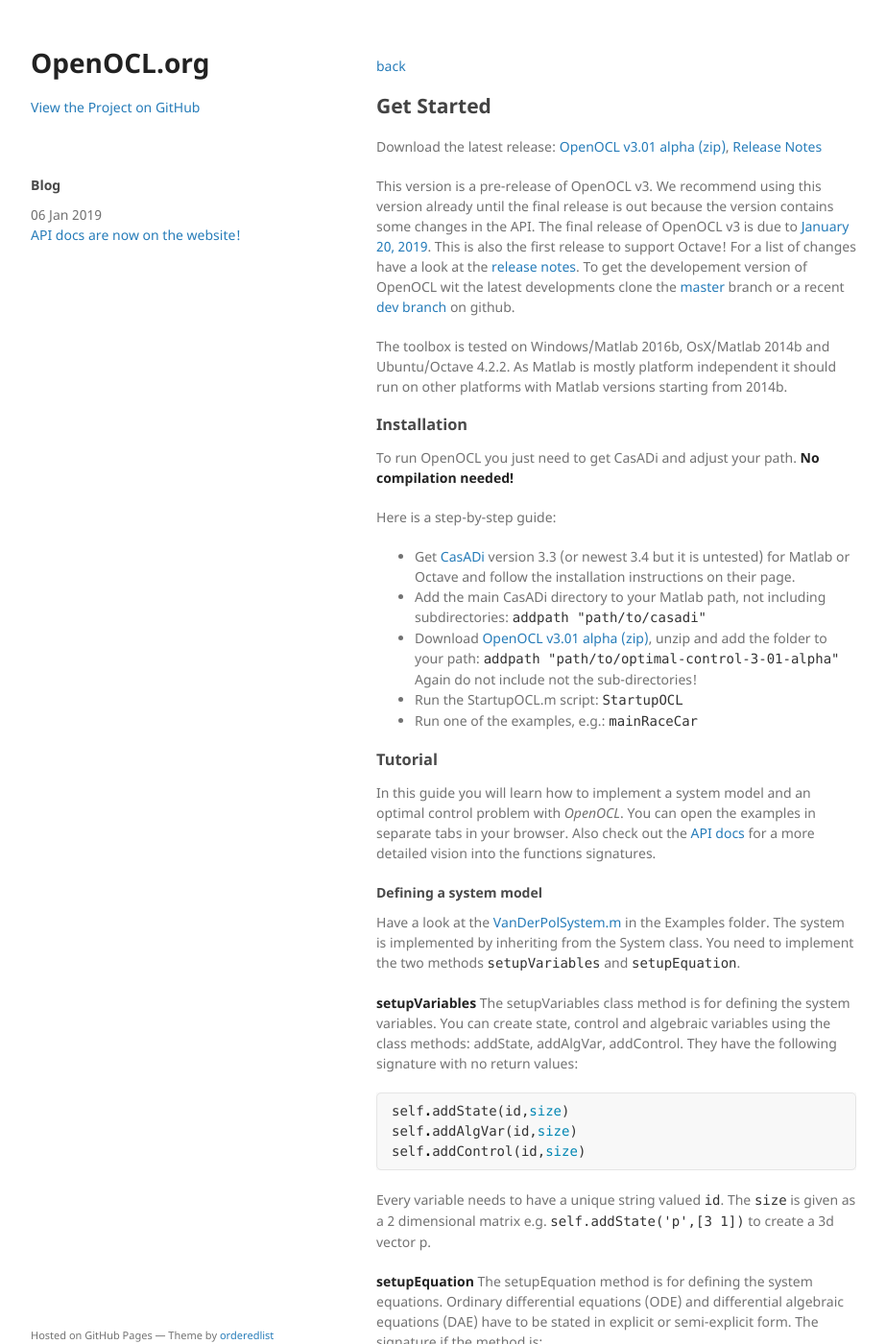
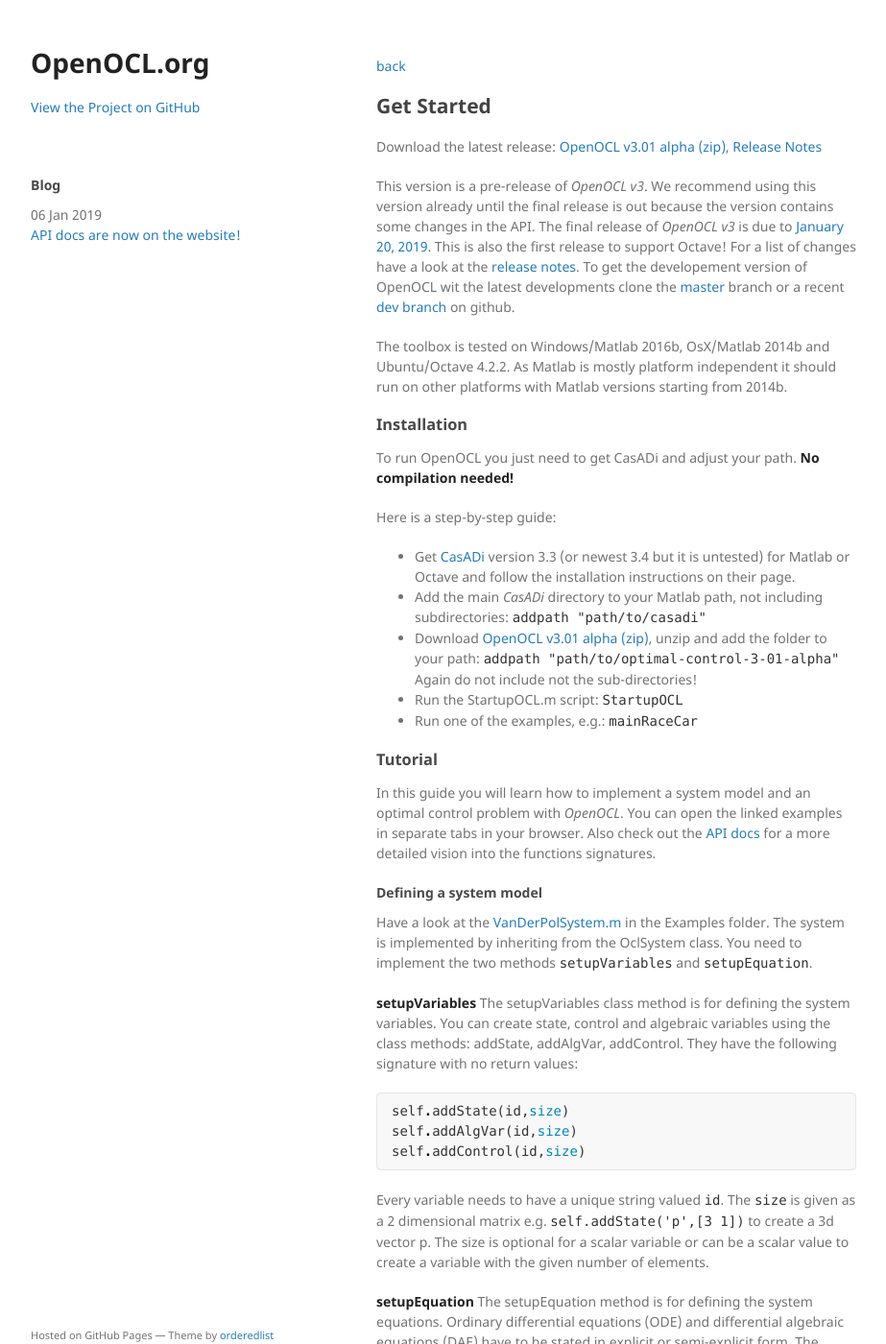
Before and after one commit to OpenOCL/openocl.github.io, a Jekyll site: the page built from get-started.md, in a window 1280 px wide and 1400 px high. Shown: the whole window at 96% size, without its empty margins (178-1101 px from the left). Built offline with Jekyll 4.4.1, drawn with Linux system fonts in a browser that asks for light colours; our own code applies the rules of GitHub Pages for plain Markdown files; some of the changed text lies outside the part shown.

Commit message:
Update get-started.md

````diff
--- a/get-started.md
+++ b/get-started.md
@@ -5,7 +5,7 @@
 
 Download the latest release: [OpenOCL v3.01 alpha (zip)](https://github.com/JonasKoenemann/optimal-control/archive/v3-01-alpha.zip), [Release Notes](https://github.com/JonasKoenemann/optimal-control/releases/tag/v3-01-alpha)
 
-This version is a pre-release of OpenOCL v3. We recommend using this version already until the final release is out because the version contains some changes in the API. The final release of OpenOCL v3 is due to [January 20, 2019](https://github.com/JonasKoenemann/optimal-control/milestone/1). This is also the first release to support Octave! For a list of changes have a look at the [release notes](https://github.com/JonasKoenemann/optimal-control/releases/tag/v3-01-alpha). To get the developement version of OpenOCL wit the latest developments clone the [master](https://github.com/JonasKoenemann/optimal-control/tree/master) branch or a recent [dev branch](https://github.com/JonasKoenemann/optimal-control/branches) on github.
+This version is a pre-release of *OpenOCL v3*. We recommend using this version already until the final release is out because the version contains some changes in the API. The final release of *OpenOCL v3* is due to [January 20, 2019](https://github.com/JonasKoenemann/optimal-control/milestone/1). This is also the first release to support Octave! For a list of changes have a look at the [release notes](https://github.com/JonasKoenemann/optimal-control/releases/tag/v3-01-alpha). To get the developement version of OpenOCL wit the latest developments clone the [master](https://github.com/JonasKoenemann/optimal-control/tree/master) branch or a recent [dev branch](https://github.com/JonasKoenemann/optimal-control/branches) on github.
 
 The toolbox is tested on Windows/Matlab 2016b, OsX/Matlab 2014b and Ubuntu/Octave 4.2.2. As Matlab is mostly platform independent it should run on other platforms with Matlab versions starting from 2014b.
 
@@ -17,18 +17,18 @@
 Here is a step-by-step guide:
 
 * Get [CasADi](http://casadi.org) version 3.3 (or newest 3.4 but it is untested) for Matlab or Octave and follow the installation instructions on their page.
-* Add the main CasADi directory to your Matlab path, not including subdirectories: `addpath "path/to/casadi"`
+* Add the main *CasADi* directory to your Matlab path, not including subdirectories: `addpath "path/to/casadi"`
 * Download [OpenOCL v3.01 alpha (zip)](https://github.com/JonasKoenemann/optimal-control/archive/v3-01-alpha.zip), unzip and add the folder to your path: `addpath "path/to/optimal-control-3-01-alpha"` Again do not include not the sub-directories!
 * Run the StartupOCL.m script: `StartupOCL`
 * Run one of the examples, e.g.: `mainRaceCar`
 
 ### Tutorial
 
-In this guide you will learn how to implement a system model and an optimal control problem with *OpenOCL*. You can open the examples in separate tabs in your browser. Also check out the [API docs](https://openocl.org/api-docs/) for a more detailed vision into the functions signatures.
+In this guide you will learn how to implement a system model and an optimal control problem with *OpenOCL*. You can open the linked examples in separate tabs in your browser. Also check out the [API docs](https://openocl.org/api-docs/) for a more detailed vision into the functions signatures.
 
 #### Defining a system model
 Have a look at the [VanDerPolSystem.m](https://github.com/JonasKoenemann/optimal-control/blob/master/Examples/01VanDerPol/VanDerPolSystem.m) in the Examples folder.
-The system is implemented by inheriting from the System class.
+The system is implemented by inheriting from the OclSystem class.
 You need to implement the two methods `setupVariables` and `setupEquation`.
 
 **setupVariables**
@@ -42,7 +42,7 @@
 self.addControl(id,size)
 ```
 
-Every variable needs to have a unique string valued `id`. The `size` is given as a 2 dimensional matrix e.g. `self.addState('p',[3 1])` to create a 3d vector p.
+Every variable needs to have a unique string valued `id`. The `size` is given as a 2 dimensional matrix e.g. `self.addState('p',[3 1])` to create a 3d vector p. The size is optional for a scalar variable or can be a scalar value to create a variable with the given number of elements.
 
 **setupEquation**
 The setupEquation method is for defining the system equations. Ordinary differential equations (ODE) and differential algebraic equations (DAE) have to be stated in explicit or semi-explicit form.
@@ -78,8 +78,8 @@
 
 #### Defining an optimal control problem (OCP)
 Have a look at the [VanDerPolOCP.m](https://github.com/JonasKoenemann/optimal-control/blob/master/Examples/01VanDerPol/VanDerPolOCP.m) in the Examples folder.
-The OCP is implemented by inheriting from the OCP class.
-You need to implement the a couple of methods to define the cost function and boundary conditions.
+The OCP is implemented by inheriting from the OclOCP class.
+While the `setupEquation` method for the OclSystem is mandatory, the methods in OclOCP to define the cost functions and boundary conditions are optional. Default values for the costs are zero and an empty constraint list for the constraints.
 
 **Cost functions**: `pathCosts`, `arrivalCosts`
 In the `pathCosts` method you can implement the intermediate cost (Lagrange costs) function, and in the `arrivalCosts` (Mayer costs) method you implement the costs on the final state.
````
